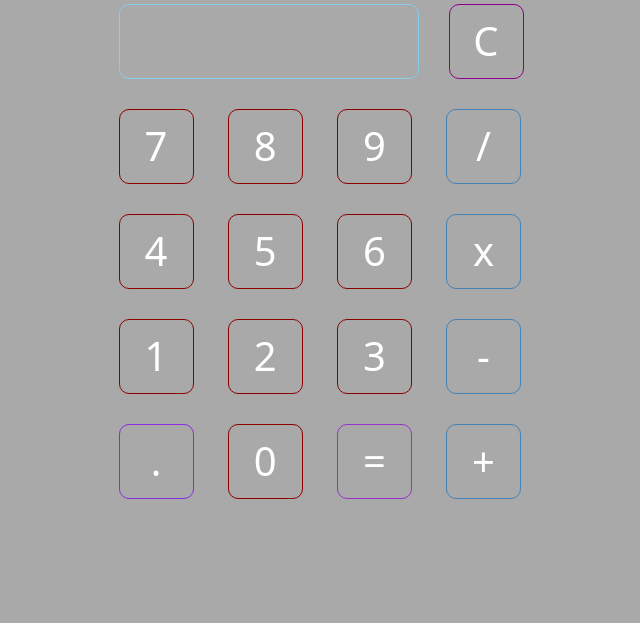
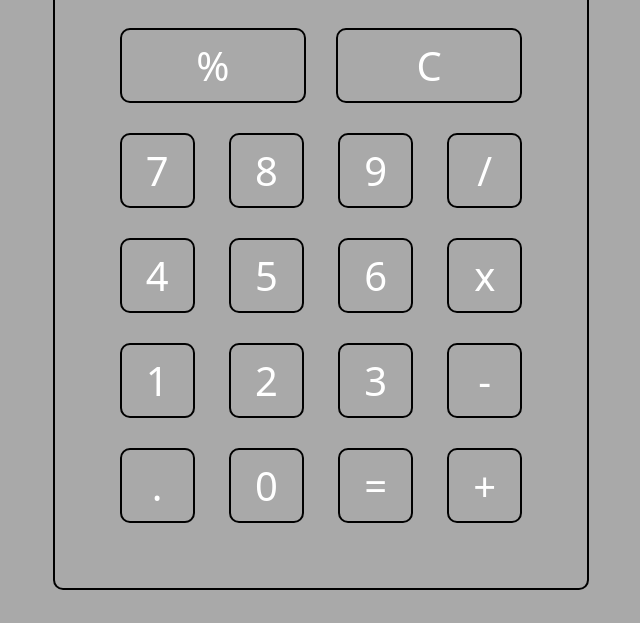
Before and after one commit to yerrapragada011/calculator, a plain HTML site: page index.html in a window 1280 px wide. Shown: the part 177-800 px from the top of the page, without its empty margins (319-959 px from the left). Drawn offline with nearby package versions, Linux system fonts and the light colour scheme.

Commit message:
Add convert to percent button

```diff
--- a/index.html
+++ b/index.html
@@ -14,14 +14,16 @@
     <title>Calculator</title>
   </head>
   <body>
-    <h1>Calculator</h1>
     <div class="calculator">
       <div class="first-row">
         <div id="screen">
           <div class="previous"></div>
           <div class="current"></div>
         </div>
-        <button id="clear" class="btn">C</button>
+      </div>
+      <div class="second-row">
+        <button id="percent" class="btn row-2">%</button>
+        <button id="clear" class="btn row-2">C</button>
       </div>
       <div class="other-rows">
         <button class="btn number">7</button>
--- a/script.js
+++ b/script.js
@@ -6,6 +6,7 @@ document.addEventListener('DOMContentLoaded', function () {
   let clear = document.querySelector('#clear')
   let equal = document.querySelector('.equal')
   let decimal = document.querySelector('.decimal')
+  let percent = document.querySelector('#percent')
 
   let numbers = document.querySelectorAll('.number')
   let operators = document.querySelectorAll('.operator')
@@ -53,6 +54,12 @@ document.addEventListener('DOMContentLoaded', function () {
 
   decimal.addEventListener('click', function () {
     addDecimal()
+    currentScreen.textContent = currentValue
+  })
+
+  percent.addEventListener('click', function () {
+    makePercent()
+    currentScreen.textContent = currentValue
   })
 })
 
@@ -116,3 +123,7 @@ function addDecimal() {
     currentValue += '.'
   }
 }
+
+function makePercent() {
+  currentValue *= 0.01
+}
--- a/style.css
+++ b/style.css
@@ -9,6 +9,12 @@ body {
   color: white;
 }
 
+.calculator {
+  border: 2px solid black;
+  padding: 50px;
+  border-radius: 10px;
+}
+
 .btn {
   height: 75px;
   width: 75px;
@@ -18,48 +24,57 @@ body {
 }
 
 .number {
-  border: 1px solid darkred;
+  border: 2px solid black;
   border-radius: 10px;
 }
 
 .number:hover {
-  background-color: slategray;
+  background-color: black;
 }
 
 .operator {
-  border: 1px solid steelblue;
+  border: 2px solid black;
   border-radius: 10px;
 }
 
 .operator:hover {
-  background-color: slategray;
+  background-color: black;
 }
 
 .equal {
-  border: 1px solid darkorchid;
+  border: 2px solid black;
   border-radius: 10px;
 }
 
 .equal:hover {
-  background-color: slategray;
+  background-color: black;
 }
 
 .decimal {
-  border: 1px solid blueviolet;
+  border: 2px solid black;
   border-radius: 10px;
 }
 
 .decimal:hover {
-  background-color: slategray;
+  background-color: black;
 }
 
 #clear {
-  border: 1px solid darkmagenta;
+  border: 2px solid black;
   border-radius: 10px;
 }
 
 #clear:hover {
-  background-color: slategray;
+  background-color: black;
+}
+
+#percent {
+  border: 2px solid black;
+  border-radius: 10px;
+}
+
+#percent:hover {
+  background-color: black;
 }
 
 .first-row {
@@ -69,9 +84,19 @@ body {
   flex-direction: row;
 }
 
+.second-row {
+  display: flex;
+  justify-content: center;
+  width: auto;
+}
+
+.row-2 {
+  flex: 1;
+}
+
 #screen {
-  width: 300px;
-  border: 1px solid skyblue;
+  width: 400px;
+  border: 2px solid black;
   border-radius: 10px;
   height: 75px;
   margin: 15px;
```
